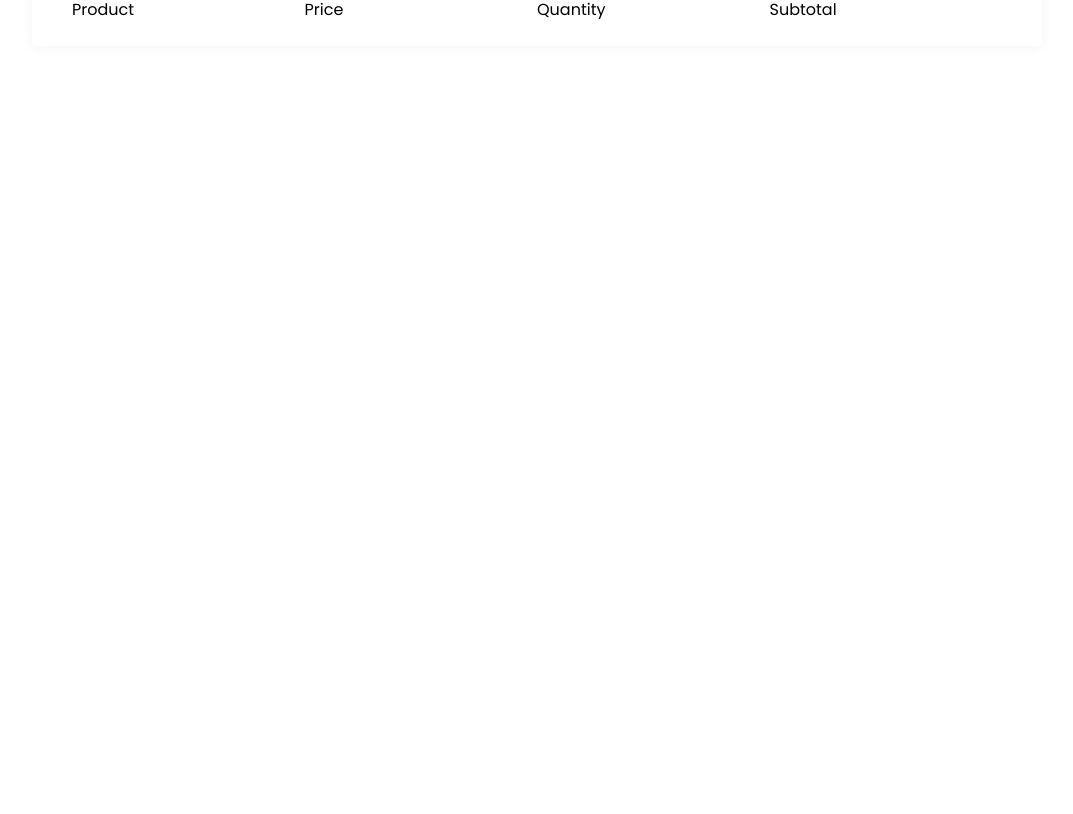
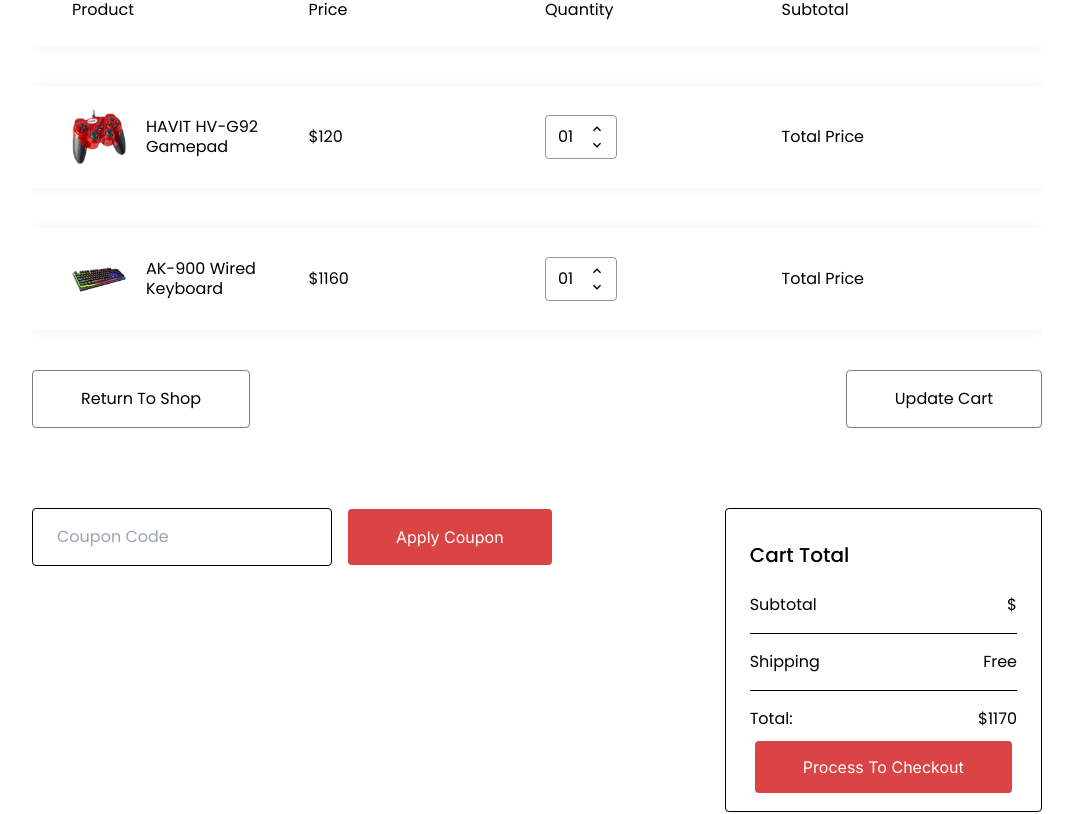
Before and after one commit to abrar997/ecom-4, a React (Vite) app: page /cart in a window 1280 px wide. Shown: the part 352-1166 px from the top of the page, without its empty margins (103-1176 px from the left). Before the commit the page ends 800 px from the top, so only its background shows below. Built offline with nearby package versions, Linux system fonts and the light colour scheme; a web font is replaced by a local one.

Commit message:
Working on checkout

```diff
--- a/src/App.jsx
+++ b/src/App.jsx
@@ -6,6 +6,7 @@ import SignUp from "./pages/SignUp";
 import Login from "./pages/Login";
 import WishList from "./pages/WishList";
 import Cart from "./pages/Cart";
+import Checkout from "./pages/Checkout";
 
 function App() {
   return (
@@ -19,6 +20,7 @@ function App() {
               <Route element={<Login />} path="/login" />
               <Route element={<WishList />} path="/wishlist" />
               <Route element={<Cart />} path="/cart" />
+              <Route element={<Checkout />} path="/checkout" />
             </Routes>
           </div>
         </ContextProvider>
--- /dev/null
+++ b/src/components/Cart/CartTotal.jsx
@@ -0,0 +1,27 @@
+import Button from "../reusable/Button";
+
+const CartTotal = () => {
+  return (
+    <div className="border border-black rounded py-8 px-6 grid gap-6 w-full">
+      <h1 className="text-xl font-medium font-secondary">Cart Total</h1>
+      <div className="grid gap-4">
+        <div className="flex justify-between pb-4 border-b border-black text-md font-secondary">
+          <h1>Subtotal</h1>
+          <span>$</span>
+        </div>
+        <div className="flex justify-between pb-4 border-b border-black text-md font-secondary">
+          <h1>Shipping</h1>
+          <span>Free</span>
+        </div>
+        <div className="flex justify-between text-md font-secondary">
+          <h1>Total:</h1>
+          <span>$1170</span>
+        </div>
+      </div>
+      <div className="m-auto">
+        <Button text="process to checkout" to="/checkout" />
+      </div>
+    </div>
+  );
+};
+export default CartTotal;
--- /dev/null
+++ b/src/components/Cart/Coupon.jsx
@@ -0,0 +1,16 @@
+import Button from "../reusable/Button";
+
+const Coupon = () => {
+  return (
+    <div className="flex gap-4 lg:whitespace-nowrap lg:col-span-2">
+      <input
+        type="text"
+        className="lg:w-[300px] border lg:py-4 lg:px-6 px-4 text-md font-secondary border-black rounded"
+        placeholder="Coupon Code"
+      />
+      <Button text="apply coupon" />
+    </div>
+  );
+};
+
+export default Coupon;
--- /dev/null
+++ b/src/components/Cart/ProductCart.jsx
@@ -0,0 +1,31 @@
+import { MdKeyboardArrowDown, MdKeyboardArrowUp } from "react-icons/md";
+
+const ProductCart = ({ item }) => {
+  return (
+    <div className="grid grid-cols-4 gap-4 px-10 py-6 lg:text-md text-sm capitalize font-secondary shadow-cartItem rounded lg:items-center items-start">
+      <div className="lg:flex gap-5 items-center">
+        <img
+          src={item.image}
+          alt={item.title}
+          className="lg:w-[54px] lg:h-[54px] w-9 h-9"
+        />
+        <h1>{item.title}</h1>
+      </div>
+      <p>${item.price}</p>
+      <div className="flex gap-4 border-[1.5px] border-black rounded items-center border-opacity-40 lg:w-[72px] lg:h-[44px] lg:px-3 px-2 w-fit">
+        <span>01</span>
+        <div className="flex flex-col">
+          <button className="w-4 h-4">
+            <MdKeyboardArrowUp />
+          </button>
+          <button className="w-4 h-4">
+            <MdKeyboardArrowDown />
+          </button>
+        </div>
+      </div>
+      <p>total price</p>
+    </div>
+  );
+};
+
+export default ProductCart;
--- a/src/components/Header.jsx
+++ b/src/components/Header.jsx
@@ -10,10 +10,7 @@ const Header = ({ isSignUp }) => {
   return (
     <>
       <div className="flex justify-between lg:p-inline lg:pt-10 lg:pb-4 p-4">
-        <Link
-          to=""
-          className="font-bold text-[24px] border-black hover:border-b"
-        >
+        <Link to="/" className="font-bold text-[24px] border-black">
           Exclusive
         </Link>
         <div className="lg:flex hidden items-center gap-x-12 capitalize">
--- a/src/components/reusable/Button.jsx
+++ b/src/components/reusable/Button.jsx
@@ -1,8 +1,13 @@
-const Button = ({ text }) => {
+import { Link } from "react-router-dom";
+
+const Button = ({ text, to }) => {
   return (
-    <button className="m-auto bg-secondary capitalize text-white rounded py-4 text-md lg:px-12 px-10 hover:bg-hoverBtn transition-all duration-300">
+    <Link
+      to={to}
+      className="m-auto bg-secondary capitalize text-white rounded py-4 text-md lg:px-12 px-10 hover:bg-hoverBtn transition-all duration-300"
+    >
       {text}
-    </button>
+    </Link>
   );
 };
 
--- a/src/pages/Cart.jsx
+++ b/src/pages/Cart.jsx
@@ -1,28 +1,59 @@
 import { Link } from "react-router-dom";
 import Header from "../components/Header";
 import TopHeader from "../components/TopHeader";
+import { useContext } from "react";
+import { ProductsContext } from "../context/context";
+import ProductCart from "../components/Cart/ProductCart";
+import Footer from "../components/Footer";
+import Coupon from "../components/Cart/Coupon";
+import CartTotal from "../components/Cart/CartTotal";
 
 const Cart = () => {
+  const { products } = useContext(ProductsContext);
+  console.log(products);
+
   return (
     <div>
       <TopHeader />
       <Header />
-      <div className="lg:p-inline p-4 mt-[80px] mb-[140px] grid gap-[80px]">
+      <div className="lg:p-inline p-4 lg:mt-[80px] mt-8 lg:mb-[140px] mb-12 grid lg:gap-[80px] gap-12">
         <div className="flex items-center gap-3 text-[14px] font-secondary">
-          <Link to="" className="opacity-50">
+          <Link to="/" className="opacity-50">
             Home
           </Link>
           <span>/</span>
           <Link to="/cart">Cart</Link>
         </div>
+        <div className="grid items-start gap-10 overflow-auto">
+          <div className="grid grid-cols-4 gap-4 px-10 py-6 text-md capitalize font-secondary shadow-cartItem rounded">
+            <h1>Product</h1>
+            <h1>Price</h1>
+            <h1>Quantity</h1>
+            <h1>subtotal</h1>
+          </div>
+          <div className="grid gap-6">
+            <div className="grid gap-10">
+              {products.slice(0, 2).map((item, index) => (
+                <ProductCart item={item} key={index} />
+              ))}
+            </div>
+          </div>
+          <div className="flex justify-between">
+            <button className="border rounded border-black border-opacity-50 py-4 px-12 text-md font-secondary capitalize">
+              Return to shop
+            </button>
+            <button className="border rounded border-black border-opacity-50 py-4 px-12 text-md font-secondary capitalize">
+              update cart
+            </button>
+          </div>
+        </div>
 
-        <div className="grid grid-cols-4 px-10 py-6 text-md capitalize font-secondary shadow-cartItem rounded">
-          <h1>Product</h1>
-          <h1>Price</h1>
-          <h1>Quantity</h1>
-          <h1>subtotal</h1>
+        <div className="lg:flex items-start lg:gap-[173px] grid gap-6">
+          <Coupon />
+          <CartTotal />
         </div>
       </div>
+      <Footer />
     </div>
   );
 };
--- /dev/null
+++ b/src/pages/Checkout.jsx
@@ -0,0 +1,78 @@
+import { Link } from "react-router-dom";
+import Footer from "../components/Footer";
+import Header from "../components/Header";
+import TopHeader from "../components/TopHeader";
+
+const Checkout = () => {
+  const FormInputsFields = [
+    { label: "First name", to: "", name: "" },
+    { label: "Company Name", to: "", name: "" },
+    { label: "Street Address", to: "", name: "" },
+    { label: " Apartment, floor, etc. (optional)", to: "", name: "" },
+    { label: " Town/City*", to: "", name: "" },
+    { label: "Phone Number**", to: "", name: "" },
+    { label: "Email Address*", to: "", name: "" },
+  ];
+  return (
+    <div>
+      <TopHeader />
+      <Header />
+      <div className="p-inline pt-[80px] pb-[140px] grid gap-[80px]">
+        <div className="flex gap-3 text-black text-[14px] font-secondary">
+          <Link to="/" className="opacity-50">
+            Account
+          </Link>{" "}
+          <span className="opacity-50">/</span>
+          <Link to="/" className="opacity-50">
+            My Account
+          </Link>
+          <span className="opacity-50">/</span>
+          <Link to="/" className="opacity-50">
+            Products
+          </Link>
+          <span className="opacity-50">/</span>
+          <Link to="/" className="opacity-50">
+            View Cart
+          </Link>
+          <span className="opacity-50">/</span>
+          <Link to="/">CheckOut</Link>
+        </div>
+        <div className="grid gap-12">
+          <h1 className="text-4xl font-medium">Billing Details</h1>
+          <div className="lg:flex items-start lg:gap-[173px] grid gap-6">
+            <form action="" className="grid gap-8">
+              {FormInputsFields.map((item, index) => (
+                <FormInputs input={item} key={index} />
+              ))}
+
+              <div className="flex gap-4">
+                <input type="checkbox" name="" id="" />
+                <span className="text-md font-secondary">
+                  Save this information for faster check-out next time
+                </span>
+              </div>
+            </form>
+            <div></div>
+          </div>
+        </div>
+      </div>
+      <Footer />
+    </div>
+  );
+};
+export default Checkout;
+
+const FormInputs = ({ input }) => {
+  return (
+    <div className="grid gap-2">
+      <label htmlFor={input.to} className="font-secondary text-md opacity-40">
+        {input.label}
+      </label>
+      <input
+        type="text"
+        name={input.name}
+        className="bg-[#F5F5F5] rounded border-none h-[50px]"
+      />
+    </div>
+  );
+};
```
